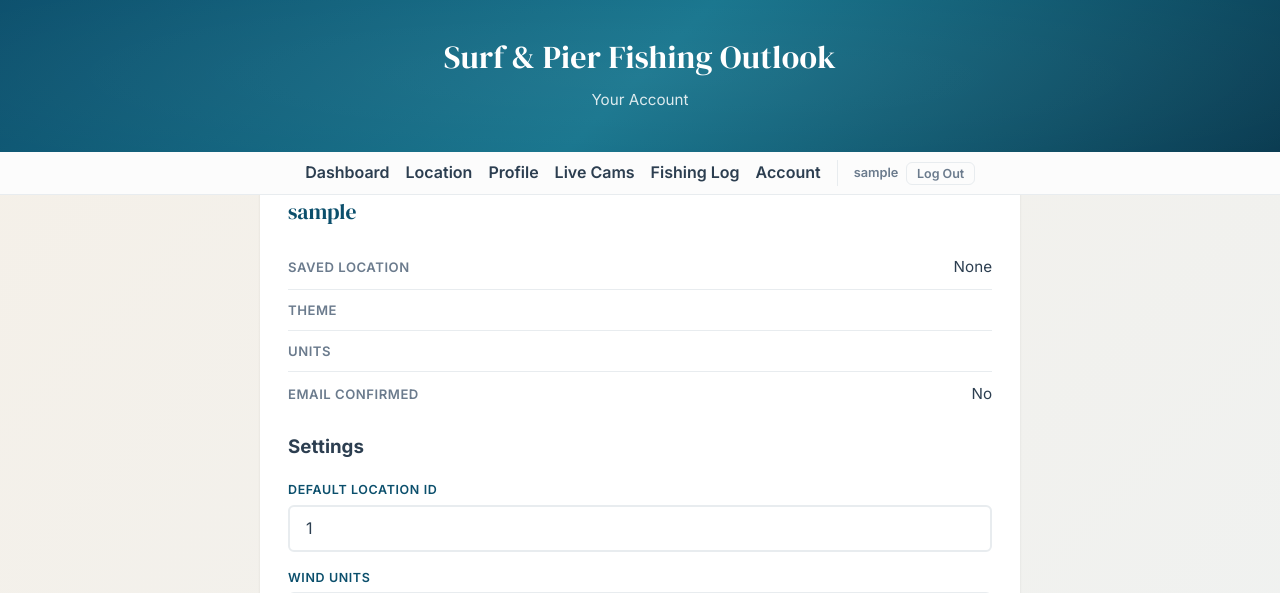
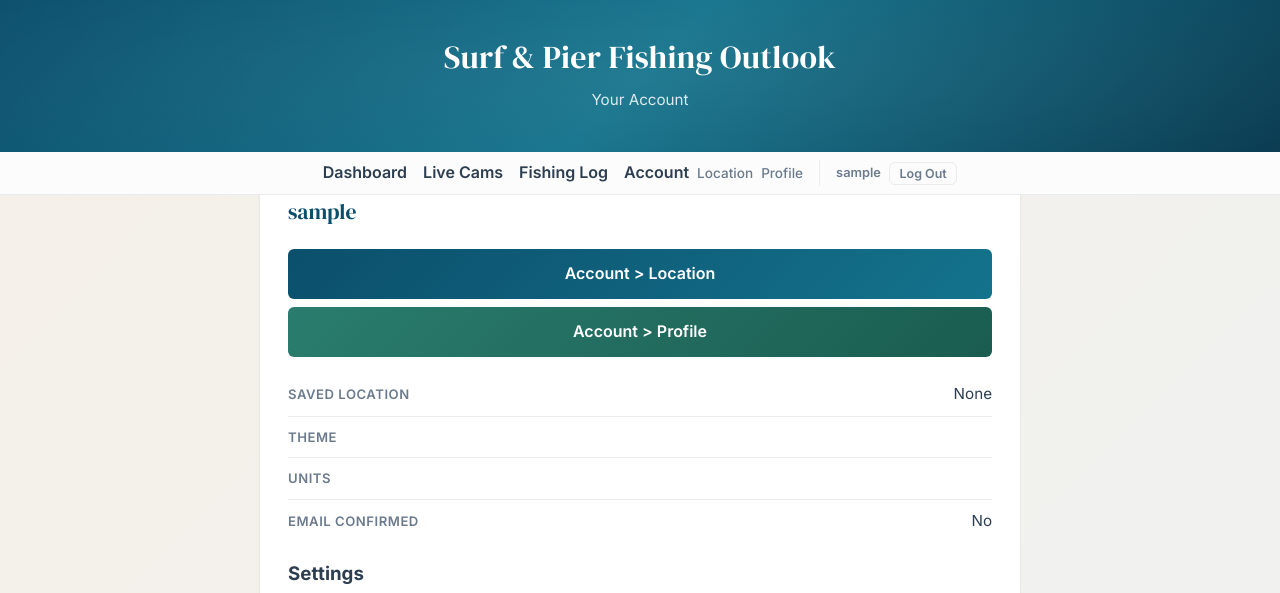
Before and after one commit to ConnnnerDay/surf-pier-forecast, a Flask app: page /account in a window 1280 px wide. Shown: the top 593 px of the page. Run offline with Flask 3, Linux system fonts and the light colour scheme; the visitor is signed in with stand-in values (Sample User, id 1); data comes from the database, SQL or seed files in the repository; data that the repository does not hold is empty.

Commit message:
Consolidate location and profile links under account nav

```diff
--- a/static/style.css
+++ b/static/style.css
@@ -3784,6 +3784,26 @@ footer p {
   text-decoration: underline;
 }
 
+.app-nav-account-item {
+  display: flex;
+  align-items: center;
+  gap: 0.5rem;
+}
+
+.app-nav-submenu {
+  display: flex;
+  gap: 0.5rem;
+  margin: 0;
+  padding: 0;
+  list-style: none;
+}
+
+.app-nav-submenu a {
+  font-size: 0.85rem;
+  font-weight: 500;
+  color: var(--text-muted);
+}
+
 .app-nav-divider {
   width: 1px;
   background: var(--border-light);
@@ -3844,6 +3864,8 @@ footer p {
   .app-nav-links { display: none; flex-direction: column; align-items: flex-start; margin-top: 0.5rem; }
   .app-nav-links.is-open { display: flex; }
   .app-nav-divider { width: 100%; height: 1px; align-self: auto; margin: 0.25rem 0; }
+  .app-nav-account-item { flex-direction: column; align-items: flex-start; gap: 0.25rem; }
+  .app-nav-submenu { flex-direction: column; gap: 0.2rem; }
   .app-nav-user-item { flex-direction: column; align-items: flex-start; }
 }
 
--- a/templates/account.html
+++ b/templates/account.html
@@ -35,6 +35,11 @@
     <main>
         <section class="auth-section" style="max-width:760px">
             <h2>{{ user.username }}</h2>
+
+            <div class="account-actions" style="margin-bottom:1rem">
+                <a href="{{ url_for('views.setup') }}" class="auth-btn" style="display:block;text-align:center;text-decoration:none">Account &gt; Location</a>
+                <a href="{{ url_for('views.profile') }}" class="auth-btn" style="display:block;text-align:center;text-decoration:none;background:linear-gradient(135deg,#2a7d6e,#1a5c50);margin-top:0.5rem">Account &gt; Profile</a>
+            </div>
 
             <div class="account-details">
                 <div class="account-row"><span class="account-label">Saved Location</span><span class="account-value">{{ saved_location.name if saved_location else 'None' }}</span></div>
--- a/templates/partials/_main_nav.html
+++ b/templates/partials/_main_nav.html
@@ -4,12 +4,16 @@
   </button>
   <ul id="app-nav-links" class="app-nav-links">
     <li><a href="{{ url_for('views.index') }}">Dashboard</a></li>
-    <li><a href="{{ url_for('views.setup') }}">Location</a></li>
-    <li><a href="{{ url_for('views.profile') }}">Profile</a></li>
     <li><a href="{{ url_for('views.live_cams') }}">Live Cams</a></li>
     <li><a href="{{ url_for('views.index') }}#fish-log">Fishing Log</a></li>
     {% if user %}
-    <li><a href="{{ url_for('auth.account') }}">Account</a></li>
+    <li class="app-nav-account-item">
+      <a href="{{ url_for('auth.account') }}">Account</a>
+      <ul class="app-nav-submenu" aria-label="Account links">
+        <li><a href="{{ url_for('views.setup') }}">Location</a></li>
+        <li><a href="{{ url_for('views.profile') }}">Profile</a></li>
+      </ul>
+    </li>
     <li class="app-nav-divider" aria-hidden="true"></li>
     <li class="app-nav-user-item">
       <span class="app-nav-username">{{ user.username }}</span>
```
Also changed, not shown: tests/test_app.py (+10 -0 lines).
